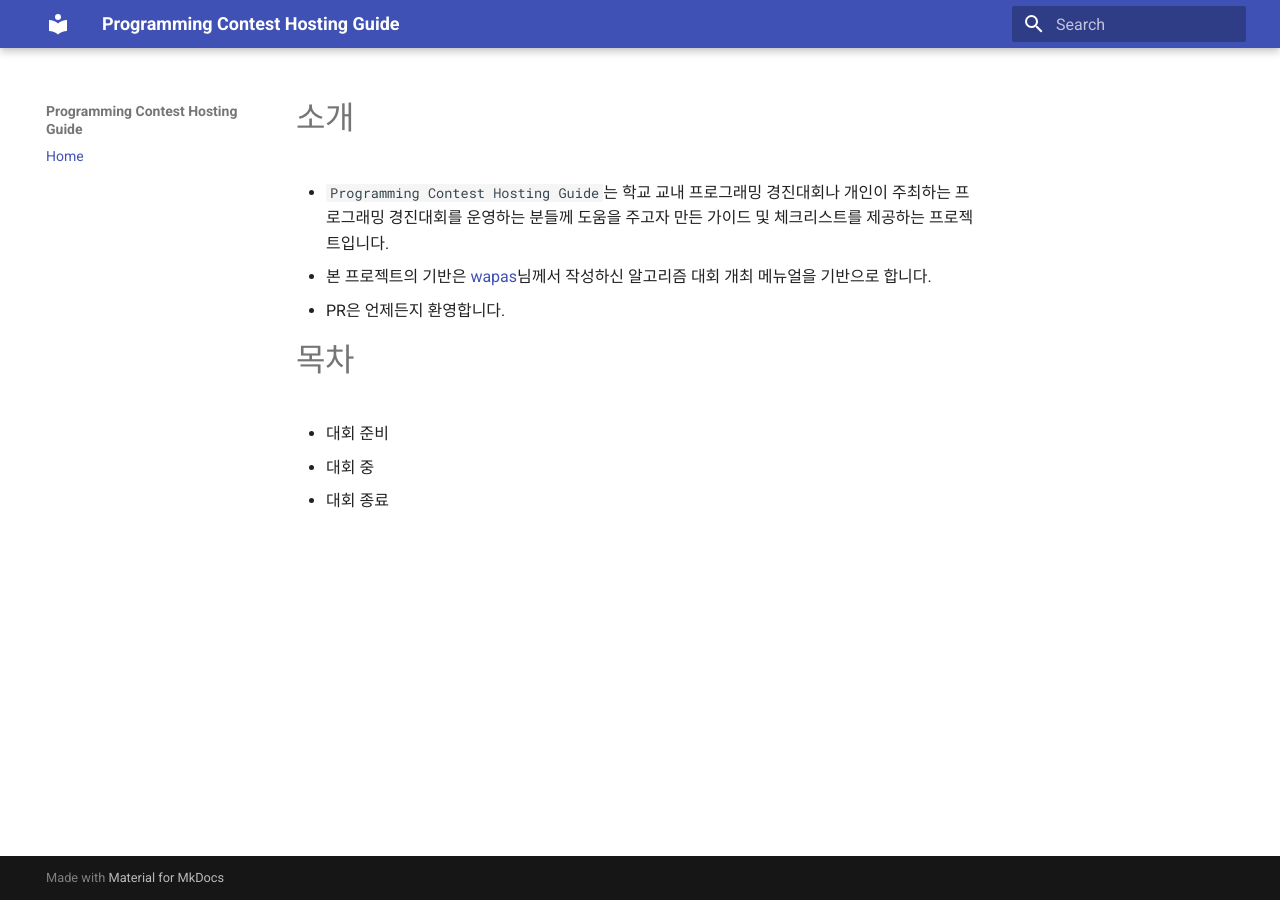
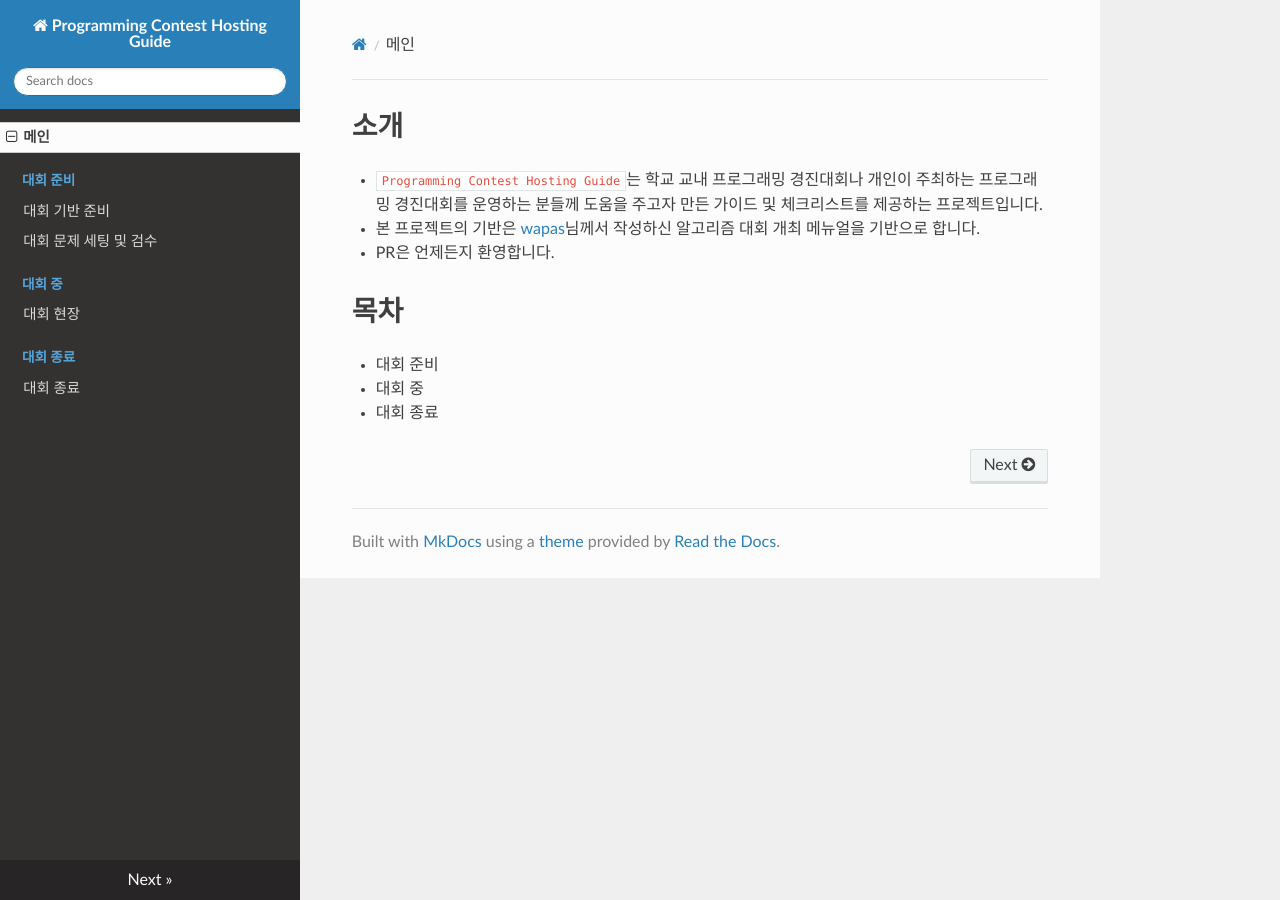
Before and after one commit to haruharo101/Programming_Contest_Hosting_Guide, an MkDocs documentation site: the page built from docs/index.md, in a window 1280 px wide. Built offline with MkDocs 1.6.1, drawn with Linux system fonts in a browser that asks for light colours; nearby versions of some CDN libraries.

Commit message:
Feat: Basic setting for mkdocs

```diff
--- a/mkdocs.yml
+++ b/mkdocs.yml
@@ -1,7 +1,25 @@
 site_name: Programming Contest Hosting Guide
 
-theme:
-  name: material
+theme: readthedocs
 
 nav:
-  - Home: index.md
+  - 메인 : index.md
+  - 대회 준비 :
+    - 대회 기반 준비 : preparation.md
+    - 대회 문제 세팅 및 검수 : problem_setting.md
+
+  - 대회 중 :
+    - 대회 현장 : during_contest.md
+
+  - 대회 종료 :
+    - 대회 종료 : contest_end.md
+
+extra_css:
+  - stylesheets/extra.css
+
+markdown_extensions:
+  - pymdownx.arithmatex:
+      generic: true
+
+extra_javascript:
+  - https://cdn.jsdelivr.net/npm/mathjax@3/es5/tex-mml-chtml.js
--- a/requirements.txt
+++ b/requirements.txt
@@ -1,2 +1,3 @@
 mkdocs
 mkdocs-material
+pymdown-extensions
```
